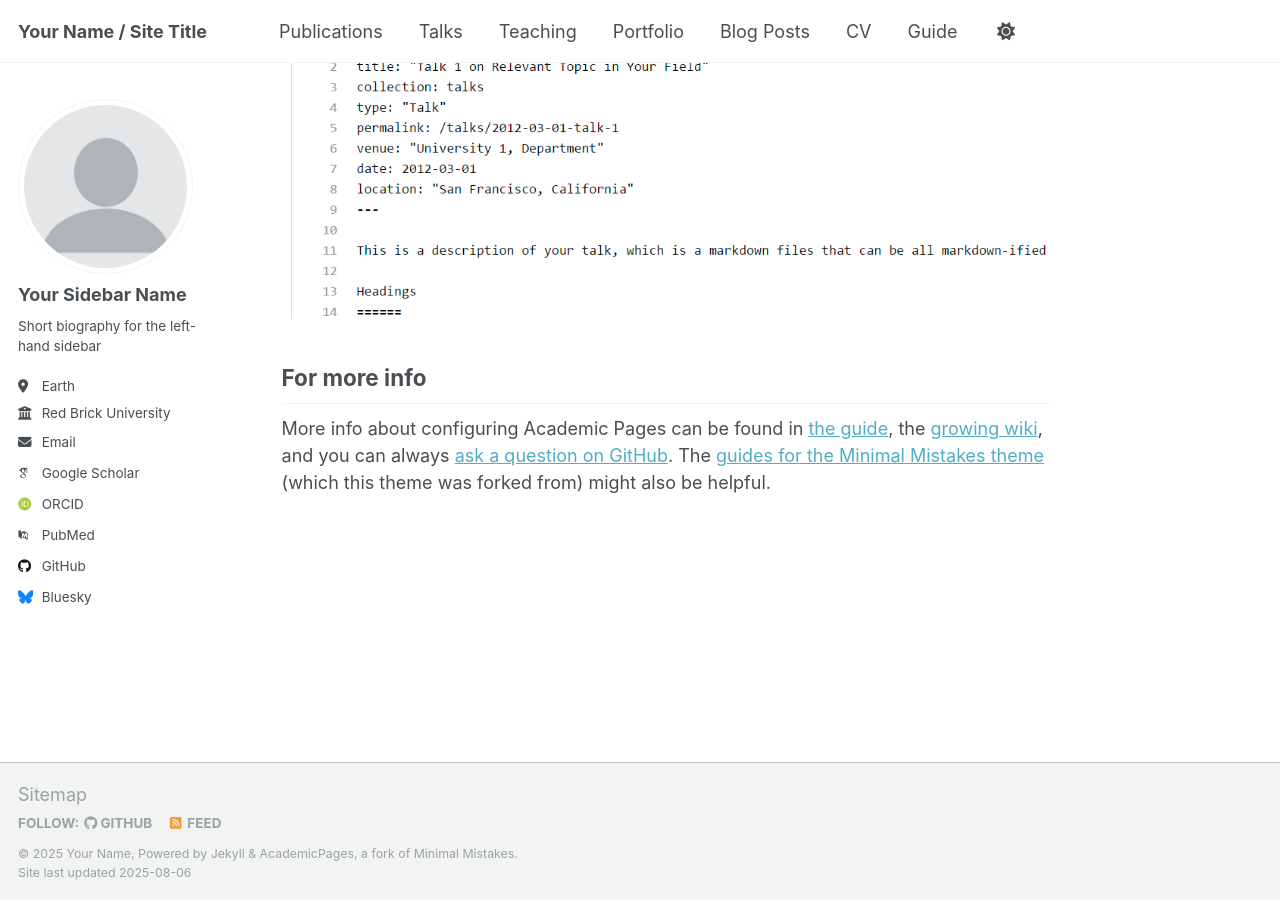
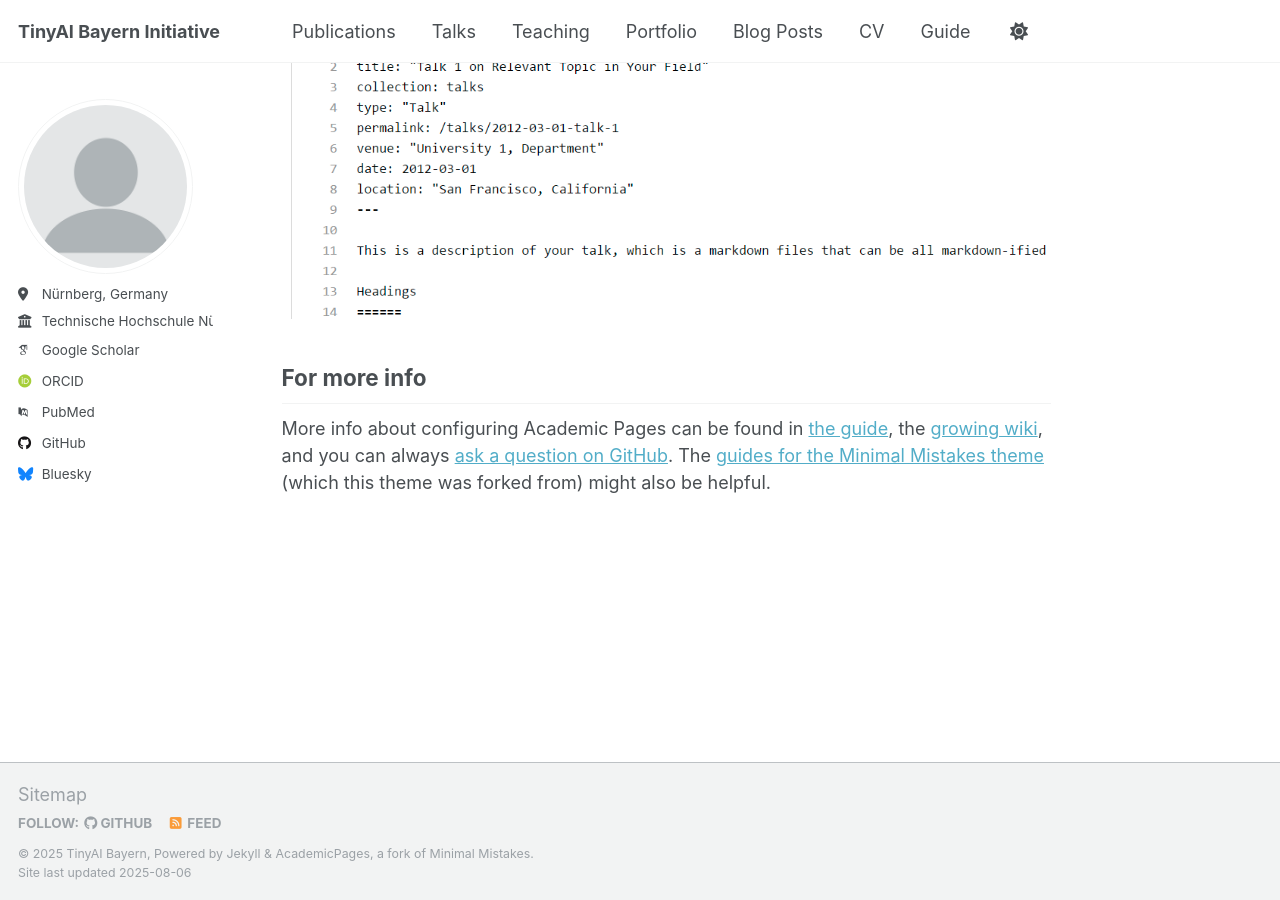
Before and after one commit to tinyaibayern/tinyaibayern.github.io, a Jekyll site: the page built from _pages/about.md, in a window 1280 px wide and 900 px high, scrolled down 2880 px. Built offline with Jekyll 4.4.1, drawn with Linux system fonts in a browser that asks for light colours; some web fonts are replaced; a script that is not in the unit is left out.

Commit message:
Update _config.yml

```diff
--- a/_config.yml
+++ b/_config.yml
@@ -9,13 +9,13 @@
 # Basic Site Settings
 locale                   : "en-US"
 site_theme               : "default"
-title                    : "Your Name / Site Title"
+title                    : "TinyAI Bayern Initiative"
 title_separator          : "-"
-name                     : &name "Your Name"
-description              : &description "personal description"
-url                      : https://academicpages.github.io # the base hostname & protocol for your site e.g. "https://[your GitHub username].github.io" or if you already have some other page hosted on Github then use "https://[your GitHub username].github.io/[Your Repo Name]"
+name                     : &name "TinyAI Bayern"
+description              : &description "TinyAI Bayern Initiative"
+url                      : https://tinyaibayern.github.io/ # the base hostname & protocol for your site e.g. "https://[your GitHub username].github.io" or if you already have some other page hosted on Github then use "https://[your GitHub username].github.io/[Your Repo Name]"
 baseurl                  : "" # the subpath of your site, e.g. "/blog"
-repository               : "academicpages/academicpages.github.io"
+repository               : "tinyaibayern/tinyaibayern.github.io/"
 
 # Site Author - The following control what appear as part of the author content on the side bar.
 #               If a field is blank the icon and link will not appear, otherwise it will be shown.
@@ -23,13 +23,13 @@ repository               : "academicpages/academicpages.github.io"
 author:
   # Biographic information
   avatar           : "profile.png"
-  name             : "Your Sidebar Name"
-  pronouns         : # example: "she/her"
-  bio              : "Short biography for the left-hand sidebar"
-  location         : "Earth"
-  employer         : "Red Brick University"
+  #name             : "Your Sidebar Name"
+  #pronouns         : # example: "she/her"
+  # bio              : "Short biography for the left-hand sidebar"
+  location         : "Nürnberg, Germany"
+  employer         : "Technische Hochschule Nürnberg"
   uri              : # URL
-  email            : "none@example.org"
+  # email            : "none@example.org"
 
   # Academic websites
   academia         : # URL
```
